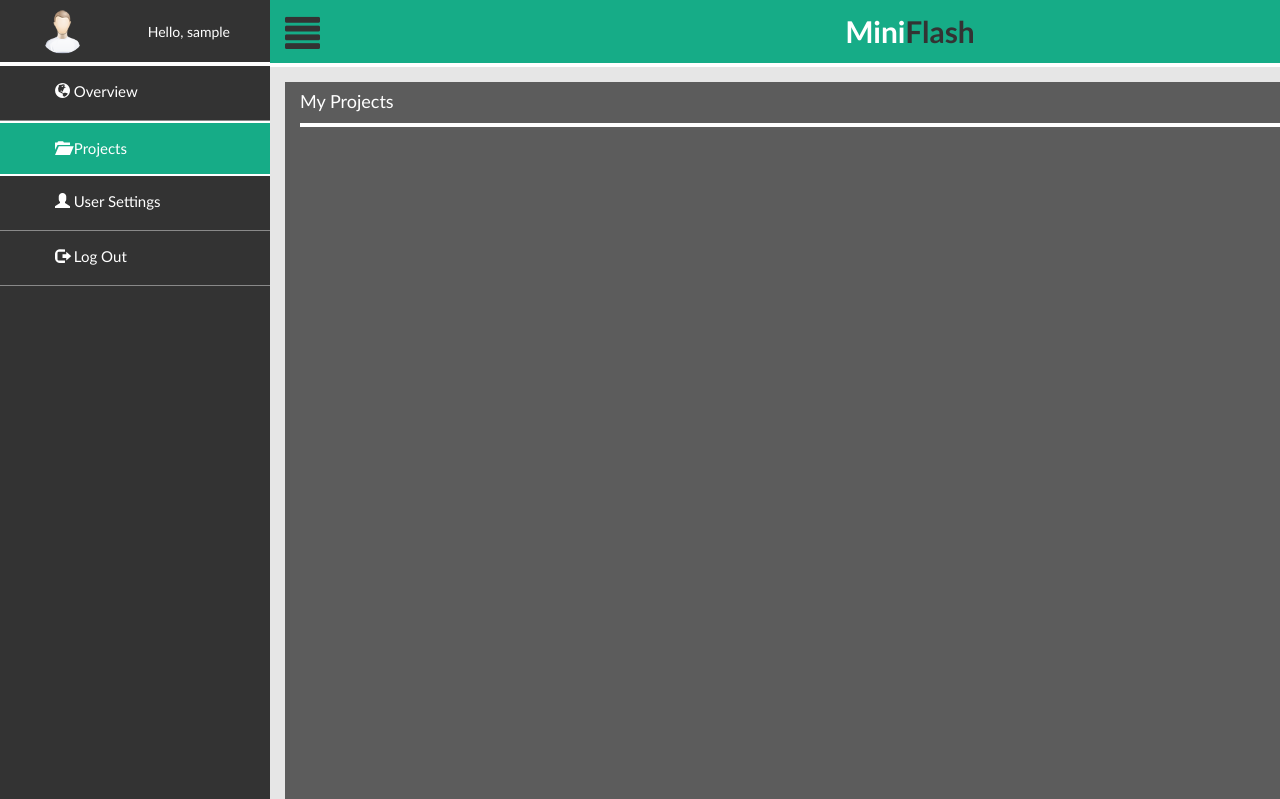
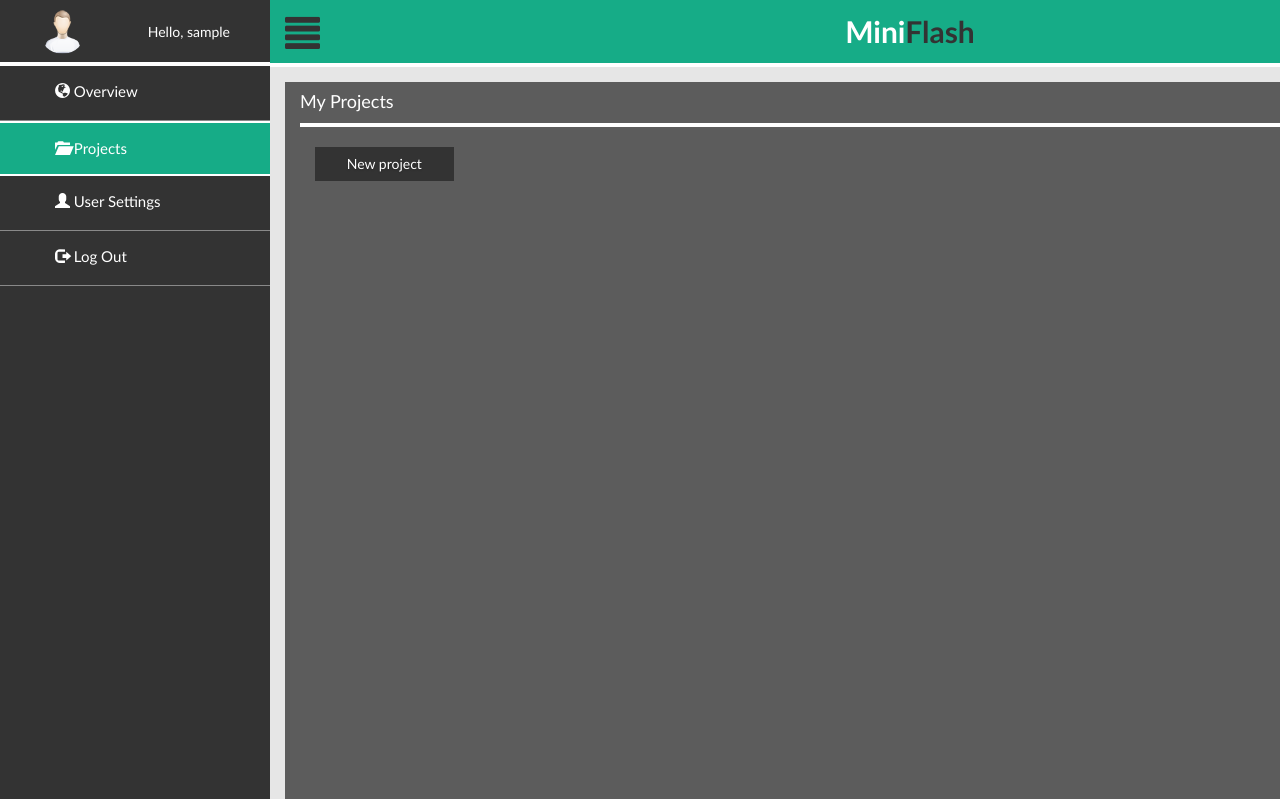
Before and after one commit to marlic1337/MiniFlash, a Django app: a page that uses MiniFlash/templates/authenticated/project/my_projects.html in a window 1280 px wide. Shown: the top 799 px of the page. Run offline with Django 3.2, Linux system fonts and the light colour scheme; the visitor is signed in with stand-in values (Sample User, id 1); data that the repository does not hold is empty; parts of the project's set-up code (start-up, migrations or seed data) failed here and were passed over; some libraries are stand-ins or nearby versions.

Commit message:
create project

```diff
--- a/MiniFlash/Project/urls.py
+++ b/MiniFlash/Project/urls.py
@@ -2,4 +2,5 @@
 
 urlpatterns = patterns('Project.views',
     url(r'^projects$', 'my_projects', name='my_projects'),
+    url(r'^projects/add$', 'add_project', name='add_project'),
 )
--- a/MiniFlash/Project/views.py
+++ b/MiniFlash/Project/views.py
@@ -1,7 +1,25 @@
 from django.shortcuts import render_to_response
 from django.contrib.auth.decorators import login_required
 from django.template import RequestContext
+from forms import ProjectForm
+from django.http import HttpResponseRedirect
+from django.contrib import messages
+from django.core.urlresolvers import reverse
+from models import Project
 
 @login_required
 def my_projects(request):
+	my_projects = Project.objects.filter(participants__id__exact=request.user.id)
 	return render_to_response('authenticated/project/my_projects.html', locals(), context_instance=RequestContext(request))
+
+@login_required
+def add_project(request):
+	if request.method == "POST":
+		form = ProjectForm(request.POST, user=request.user)
+		if form.is_valid():
+			form.save(request)
+			messages.success(request, 'Project created successfully.')
+			return HttpResponseRedirect(reverse('my_projects'))
+	else:
+		form = ProjectForm()
+	return render_to_response('authenticated/project/add_project.html', locals(), context_instance=RequestContext(request))
--- a/MiniFlash/User/forms.py
+++ b/MiniFlash/User/forms.py
@@ -7,12 +7,12 @@
 		pass
 
 	def __init__(self, *args, **kwargs):
-		super(CustomSignupForm, self).__init__(*args, **kwargs)
 		self.fields.pop('password2')
 		self.fields.pop('username')
 		self.fields['email'].label = ''
 		self.fields['email'].widget.attrs['placeholder'] = 'Email'
 		self.fields['password1'].label = ''
+		super(CustomSignupForm, self).__init__(*args, **kwargs)
 
 class UserSettingsForm(ModelForm):
 	class Meta:
@@ -20,5 +20,5 @@
 		fields = ['username', 'short_description', 'logo']
 
 	def __init__(self, *args, **kwargs):
+		self.fields['username'].help_text = ""
 		super(UserSettingsForm, self).__init__(*args, **kwargs)
-		self.fields['username'].help_text = ""
--- a/MiniFlash/User/login_form.py
+++ b/MiniFlash/User/login_form.py
@@ -2,7 +2,7 @@
 
 class CustomLoginForm(LoginForm):
     def __init__(self, *args, **kwargs):
-        super(CustomLoginForm, self).__init__(*args, **kwargs)
         self.fields['login'].label = ''
         self.fields['password'].label = ''
         self.fields['login'].widget.attrs['placeholder'] = 'Email'
+        super(CustomLoginForm, self).__init__(*args, **kwargs)
--- a/MiniFlash/static/css/main.css
+++ b/MiniFlash/static/css/main.css
@@ -24,6 +24,15 @@
 .graphite-flat-button:active{
     top: 1px;
     outline: none;
+}
+
+.button-a{
+    display: block;
+    text-decoration: none!important;
+    padding-top: 7px;
+}
+.button-a:hover{
+    color:white;
 }
 
 .text_color_white{
@@ -54,13 +63,21 @@
 }
 
 .margin_top{
-    margin-top: 40px;
+    margin-top: 20px;
 }
 
 .alert-danger{
     background-color: #ffffff;
     border-color: #333333;
     color: #333333;
+}
+
+.no_padding_left{
+    padding-left: 0;
+}
+
+.no_padding_right{
+    padding-right: 0;
 }
 
 /* MEDIA QUERIES */
--- a/MiniFlash/templates/authenticated/project/my_projects.html
+++ b/MiniFlash/templates/authenticated/project/my_projects.html
@@ -4,4 +4,22 @@
 
 {% block container_header %}<h4>My Projects</h4>{% endblock %}
 
-{% block auth_main_content %}{% endblock %}
+{% block auth_main_content %}
+
+    <div class="container-fluid margin_top">
+        <div class="row">
+            <div class="col-md-2">
+                <a href="{% url 'add_project' %}" class="graphite-flat-button button-a">New project</a>
+            </div>
+        </div>
+
+        <div class="row">
+            <div class="col-md-12">
+                {% for project in my_projects %}
+                    <p>{{ project.name }}</p>
+                {% endfor %}
+            </div>
+        </div>
+    </div>
+
+{% endblock %}
```
Also changed, not shown: MiniFlash/Project/forms.py (added, +17 -0 lines), MiniFlash/templates/authenticated/project/add_project.html (added, +23 -0 lines).
